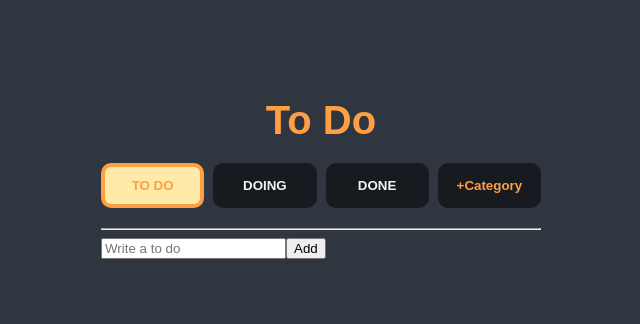
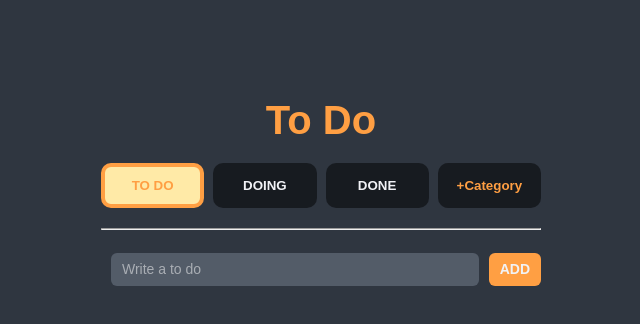
Before and after one commit to mijinB/recoil_todo_list, a React (Create React App) app: page / in a window 1280 px wide. Shown: the top 324 px of the page, without its empty margins (319-959 px from the left). Built offline with nearby package versions, Linux system fonts and the light colour scheme.

Commit message:
todo 입력 from UI style

```diff
--- a/src/components/CreateToDo.tsx
+++ b/src/components/CreateToDo.tsx
@@ -2,6 +2,46 @@ import { useRecoilState, useRecoilValue } from "recoil";
 import { useForm } from "react-hook-form";
 import { categoryState, toDoState } from "../atoms";
 import { useEffect } from "react";
+import { styled } from "styled-components";
+
+const ToDoForm = styled.form`
+    display: flex;
+    align-items: center;
+`;
+
+const ToDoInput = styled.input`
+    width: 100%;
+    padding: 6px 11px;
+    margin: 15px 10px;
+    border: none;
+    border-radius: 6px;
+    background-color: ${(props) => props.theme.secondBoxColor};
+    color: ${(props) => props.theme.textColor};
+    font-size: 14px;
+    line-height: 1.5;
+    outline: none;
+    &::placeholder {
+        color: rgba(255, 255, 255, 0.5);
+    }
+`;
+
+const AddButton = styled.button`
+    height: 33px;
+    padding: 4px 11px;
+    border: none;
+    border-radius: 6px;
+    background-color: ${(props) => props.theme.accentTextColor};
+    color: ${(props) => props.theme.textColor};
+    font-size: 14px;
+    font-weight: 600;
+    line-height: 1.5;
+    transition: background-color 0.2s ease-in-out;
+    cursor: pointer;
+    &:hover {
+        background-color: ${(props) => props.theme.accentBgColor};
+        color: ${(props) => props.theme.accentTextColor};
+    }
+`;
 
 interface IForm {
     toDo: string;
@@ -26,15 +66,15 @@ function CreateToDo() {
     }, [toDos]);
 
     return (
-        <form onSubmit={handleSubmit(handleValid)}>
-            <input
+        <ToDoForm onSubmit={handleSubmit(handleValid)}>
+            <ToDoInput
                 {...register("toDo", {
                     required: "Please write a To Do",
                 })}
                 placeholder="Write a to do"
             />
-            <button>Add</button>
-        </form>
+            <AddButton>ADD</AddButton>
+        </ToDoForm>
     );
 }
 
```
